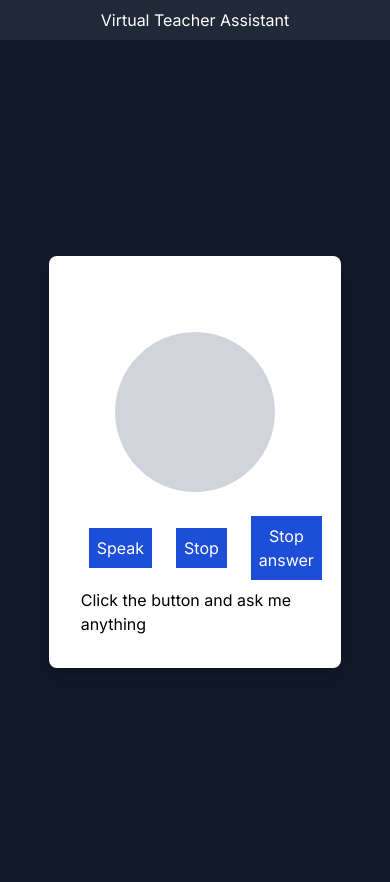
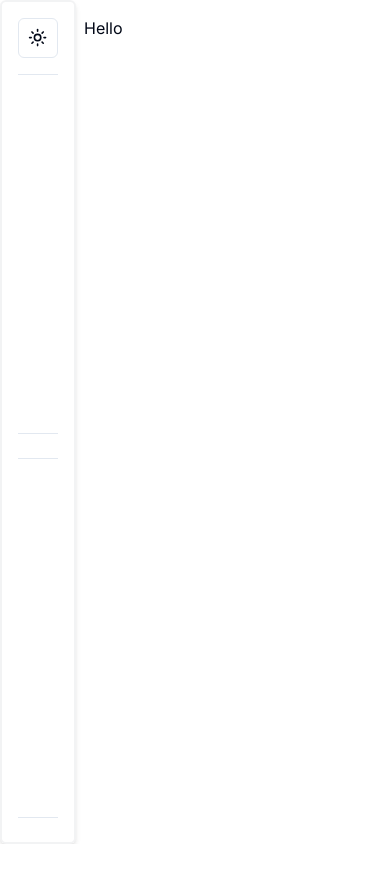
Before and after one commit to CMPN-CODECELL/Syrus-2024-GenAI-ByteBits, a Next.js app: page /ai-assistant in a window 390 px wide. After the commit the page ends 844 px from the top, so only its background shows below. Built offline with nearby package versions, Linux system fonts and the light colour scheme.

Commit message:
updated assistant

```diff
--- a/app/(browse)/ai-assistant/page.tsx
+++ b/app/(browse)/ai-assistant/page.tsx
@@ -1,96 +1,72 @@
 "use client"
-import React, { useEffect, useState } from 'react';
-import axios from 'axios';
-import "regenerator-runtime";
-import speech,{useSpeechRecognition} from "react-speech-recognition"
 
-const VoiceAssistant: React.FC = () => {
-  const [voiceOutput, setVoiceOutput] = useState<string[]>([]);
-  const { listening, transcript } = useSpeechRecognition();
-  const [voiceInput, setVoiceInput] = useState<string[]>([]);
-  const [voices, setVoices] = useState<string>('');
-  const [imageURL, setImageURL] = useState<string | undefined>();
+import { ModeToggle } from '@/components/theme-toggle'
+import { Button } from '@/components/ui/button'
+import { Separator } from '@/components/ui/separator'
+import React, {useState } from 'react'
+import { Rings } from 'react-loader-spinner'
 
-  const sendVoiceInputToBackend = async (input: string) => {
-    try {
-      const response = await axios.post('http://127.0.0.1:5000/', { input }, {
-        headers: {
-          'Content-Type': 'application/json',
-        },
-      });
-      console.log('Backend Response:', response.data);
-      if (response?.data) {
-        setVoiceOutput(prevOutput => [...prevOutput, response.data.text]);
-        if (response?.data?.url) {
-          setImageURL(response.data.url);
-        }
-        const speechSynthesis = window.speechSynthesis;
-        const utterance = new SpeechSynthesisUtterance(response.data.text);
-        // utterance.voice = speechSynthesis.getVoices().find(voice => voice.name === 'Google हिन्दी');
-        speechSynthesis.speak(utterance);
-      }
-    } catch (error) {
-      console.error('Error sending voice input to backend:', error);
-    }
-  };
+const HomePage = () => {
 
-  useEffect(() => {
-    if (!listening && transcript) {
-      setVoiceInput(prevInput => [...prevInput, transcript]);
-      sendVoiceInputToBackend(transcript);
-    }
-  }, [listening, transcript]);
+  const [volume, setVolume] = useState(0.8);
+  const [mirrored, setmirrored] = useState(true);
+  const [loading, setLoading] = useState(false)
+
 
   return (
-    <>
-      <div className="bg-gray-800 text-white py-2 text-center">
-        <p>Virtual Teacher Assistant</p>
+
+    <div className="flex h-screen max-lg:flex-col max-md:flex-col">
+      {/* Left divison - webcam and canvas */}
+      <div>
+
       </div>
-      <div className="flex flex-col h-screen justify-between">
-        <div className="flex justify-center items-center h-full bg-gray-900 text-white">
-          <div className="w-3/4 sm:w-1/2 lg:w-1/3 xl:w-1/4 p-8 bg-white rounded-lg shadow-lg">
-            <h2 className="text-lg font-semibold mb-4">Virtual Classroom</h2>
-            <div className="flex justify-center items-center mb-4">
-              <div className="w-40 h-40 bg-gray-300 rounded-full"></div>
+
+      {/* Right divsion - container for button panel and wiki section */}
+      <div className="flex flex-row flex-1">
+        <div className="border-primary/5 border-2 max-w-xs flex flex-col gap-2 justify-between shadow-md rounded-md p-4">
+          {/* Top section */}
+          <div className="flex flex-col gap-2">
+            <ModeToggle/>
+            <Separator className='my-2'/>
           </div>
-            <div className='flex justify-start gap-2 items-center'>
-              <button className="bg-blue-700 p-2 m-2" onClick={() => {
-                speech.startListening();
-              }}>Speak</button>
-              <button className="bg-blue-700 p-2 m-2" onClick={() => {
-                speech.stopListening();
-              }}>Stop</button>
-              <button className="bg-blue-700 p-2 m-2" onClick={() => {
-                speechSynthesis.cancel();
-              }}>Stop answer</button>
+
+          {/* Middle section */}
+          <div className="flex flex-col gap-2">
+            <Separator className='my-2'/>
+
+
+            <Separator className='my-2'/>
           </div>
-            {
-              listening ? <p className='text-black'>Go Ahead i am listening</p> : <p className='text-black'>Click the button and ask me anything</p>
-            }
+
+          {/* Bottom section */}
+
+          <div className="flex flex-col gap-2 justify-center items-center">
+            <Separator className='my-2'/>
+
           </div>
-          {imageURL && (
-            <div>
-              <img src={imageURL} alt="image" className="w-[50%] h-[50%]" />
+        </div>
+        <div className="h-full flex-1 py-4 px-2 overflow-y-scroll">
+          <RenderFeatureHighlightSection/>
+        </div>
+      </div>
+      {loading && (
+        <div className="z-50 absolute w-full h-full flex items-center justify-center bg-primary-foreground">
+          Getting things ready . . . <Rings height={50} color='red'/>
         </div>
       )}
     </div>
-        {
-          voiceInput?.map((question, index) => (
-            <div key={index}>
-              <p><span>Student:</span> {question}</p>
-            </div>
-          ))
-        }
-        {
-          voiceOutput?.map((answer, index) => (
-            <div key={index}>
-              <p><span>Teacher:</span> {answer}</p>
-            </div>
-          ))
-        }
+  )
+
+  function RenderFeatureHighlightSection(){
+    return (
+    <>
+      <div className="">
+        Hello
       </div>
     </>
-  );
-};
+    )
+  }
 
-export default VoiceAssistant;
+}
+
+export default HomePage
--- a/app/(browse)/ai-assistant/test.tsx
+++ b/app/(browse)/ai-assistant/test.tsx
@@ -0,0 +1,96 @@
+"use client"
+import React, { useEffect, useState } from 'react';
+import axios from 'axios';
+import "regenerator-runtime";
+import speech,{useSpeechRecognition} from "react-speech-recognition"
+
+const VoiceAssistant: React.FC = () => {
+  const [voiceOutput, setVoiceOutput] = useState<string[]>([]);
+  const { listening, transcript } = useSpeechRecognition();
+  const [voiceInput, setVoiceInput] = useState<string[]>([]);
+  const [voices, setVoices] = useState<string>('');
+  const [imageURL, setImageURL] = useState<string | undefined>();
+
+  const sendVoiceInputToBackend = async (input: string) => {
+    try {
+      const response = await axios.post('http://127.0.0.1:5000/', { input }, {
+        headers: {
+          'Content-Type': 'application/json',
+        },
+      });
+      console.log('Backend Response:', response.data);
+      if (response?.data) {
+        setVoiceOutput(prevOutput => [...prevOutput, response.data.text]);
+        if (response?.data?.url) {
+          setImageURL(response.data.url);
+        }
+        const speechSynthesis = window.speechSynthesis;
+        const utterance = new SpeechSynthesisUtterance(response.data.text);
+        // utterance.voice = speechSynthesis.getVoices().find(voice => voice.name === 'Google हिन्दी');
+        speechSynthesis.speak(utterance);
+      }
+    } catch (error) {
+      console.error('Error sending voice input to backend:', error);
+    }
+  };
+
+  useEffect(() => {
+    if (!listening && transcript) {
+      setVoiceInput(prevInput => [...prevInput, transcript]);
+      sendVoiceInputToBackend(transcript);
+    }
+  }, [listening, transcript]);
+
+  return (
+    <>
+      <div className="bg-gray-800 text-white py-2 text-center">
+        <p>Virtual Teacher Assistant</p>
+      </div>
+      <div className="flex flex-col h-screen justify-between">
+        <div className="flex justify-center items-center h-full bg-gray-900 text-white">
+          <div className="w-3/4 sm:w-1/2 lg:w-1/3 xl:w-1/4 p-8 bg-white rounded-lg shadow-lg">
+            <h2 className="text-lg font-semibold mb-4">Virtual Classroom</h2>
+            <div className="flex justify-center items-center mb-4">
+              <div className="w-40 h-40 bg-gray-300 rounded-full"></div>
+            </div>
+            <div className='flex justify-start gap-2 items-center'>
+              <button className="bg-blue-700 p-2 m-2" onClick={() => {
+                speech.startListening();
+              }}>Speak</button>
+              <button className="bg-blue-700 p-2 m-2" onClick={() => {
+                speech.stopListening();
+              }}>Stop</button>
+              <button className="bg-blue-700 p-2 m-2" onClick={() => {
+                speechSynthesis.cancel();
+              }}>Stop answer</button>
+            </div>
+            {
+              listening ? <p className='text-black'>Go Ahead i am listening</p> : <p className='text-black'>Click the button and ask me anything</p>
+            }
+        </div>
+          {imageURL && (
+            <div>
+              <img src={imageURL} alt="image" className="w-[50%] h-[50%]" />
+            </div>
+          )}
+        </div>
+        {
+          voiceInput?.map((question, index) => (
+            <div key={index}>
+              <p><span>Student:</span> {question}</p>
+            </div>
+          ))
+        }
+        {
+          voiceOutput?.map((answer, index) => (
+            <div key={index}>
+              <p><span>Teacher:</span> {answer}</p>
+            </div>
+          ))
+        }
+      </div>
+    </>
+  );
+};
+
+export default VoiceAssistant;
--- /dev/null
+++ b/components/ui/popover.tsx
@@ -0,0 +1,31 @@
+"use client"
+
+import * as React from "react"
+import * as PopoverPrimitive from "@radix-ui/react-popover"
+
+import { cn } from "@/lib/utils"
+
+const Popover = PopoverPrimitive.Root
+
+const PopoverTrigger = PopoverPrimitive.Trigger
+
+const PopoverContent = React.forwardRef<
+  React.ElementRef<typeof PopoverPrimitive.Content>,
+  React.ComponentPropsWithoutRef<typeof PopoverPrimitive.Content>
+>(({ className, align = "center", sideOffset = 4, ...props }, ref) => (
+  <PopoverPrimitive.Portal>
+    <PopoverPrimitive.Content
+      ref={ref}
+      align={align}
+      sideOffset={sideOffset}
+      className={cn(
+        "z-50 w-72 rounded-md border bg-popover p-4 text-popover-foreground shadow-md outline-none data-[state=open]:animate-in data-[state=closed]:animate-out data-[state=closed]:fade-out-0 data-[state=open]:fade-in-0 data-[state=closed]:zoom-out-95 data-[state=open]:zoom-in-95 data-[side=bottom]:slide-in-from-top-2 data-[side=left]:slide-in-from-right-2 data-[side=right]:slide-in-from-left-2 data-[side=top]:slide-in-from-bottom-2",
+        className
+      )}
+      {...props}
+    />
+  </PopoverPrimitive.Portal>
+))
+PopoverContent.displayName = PopoverPrimitive.Content.displayName
+
+export { Popover, PopoverTrigger, PopoverContent }
--- /dev/null
+++ b/components/ui/separator.tsx
@@ -0,0 +1,31 @@
+"use client"
+
+import * as React from "react"
+import * as SeparatorPrimitive from "@radix-ui/react-separator"
+
+import { cn } from "@/lib/utils"
+
+const Separator = React.forwardRef<
+  React.ElementRef<typeof SeparatorPrimitive.Root>,
+  React.ComponentPropsWithoutRef<typeof SeparatorPrimitive.Root>
+>(
+  (
+    { className, orientation = "horizontal", decorative = true, ...props },
+    ref
+  ) => (
+    <SeparatorPrimitive.Root
+      ref={ref}
+      decorative={decorative}
+      orientation={orientation}
+      className={cn(
+        "shrink-0 bg-border",
+        orientation === "horizontal" ? "h-[1px] w-full" : "h-full w-[1px]",
+        className
+      )}
+      {...props}
+    />
+  )
+)
+Separator.displayName = SeparatorPrimitive.Root.displayName
+
+export { Separator }
--- /dev/null
+++ b/components/ui/slider.tsx
@@ -0,0 +1,28 @@
+"use client"
+
+import * as React from "react"
+import * as SliderPrimitive from "@radix-ui/react-slider"
+
+import { cn } from "@/lib/utils"
+
+const Slider = React.forwardRef<
+  React.ElementRef<typeof SliderPrimitive.Root>,
+  React.ComponentPropsWithoutRef<typeof SliderPrimitive.Root>
+>(({ className, ...props }, ref) => (
+  <SliderPrimitive.Root
+    ref={ref}
+    className={cn(
+      "relative flex w-full touch-none select-none items-center",
+      className
+    )}
+    {...props}
+  >
+    <SliderPrimitive.Track className="relative h-2 w-full grow overflow-hidden rounded-full bg-secondary">
+      <SliderPrimitive.Range className="absolute h-full bg-primary" />
+    </SliderPrimitive.Track>
+    <SliderPrimitive.Thumb className="block h-5 w-5 rounded-full border-2 border-primary bg-background ring-offset-background transition-colors focus-visible:outline-none focus-visible:ring-2 focus-visible:ring-ring focus-visible:ring-offset-2 disabled:pointer-events-none disabled:opacity-50" />
+  </SliderPrimitive.Root>
+))
+Slider.displayName = SliderPrimitive.Root.displayName
+
+export { Slider }
--- a/package.json
+++ b/package.json
@@ -10,9 +10,10 @@
   },
   "dependencies": {
     "@clerk/nextjs": "^4.29.7",
-    "@heroicons/react": "^2.1.1",
-    "@material-tailwind/react": "^2.1.9",
     "@radix-ui/react-dropdown-menu": "^2.0.6",
+    "@radix-ui/react-popover": "^1.0.7",
+    "@radix-ui/react-separator": "^1.0.3",
+    "@radix-ui/react-slider": "^1.1.2",
     "@radix-ui/react-slot": "^1.0.2",
     "@types/react-speech-recognition": "^3.9.5",
     "axios": "^1.6.7",
```
Also changed, not shown: 1 other file (tests, documents, lock files or other folders). Lines whose indentation alone changed are shown as unchanged.
